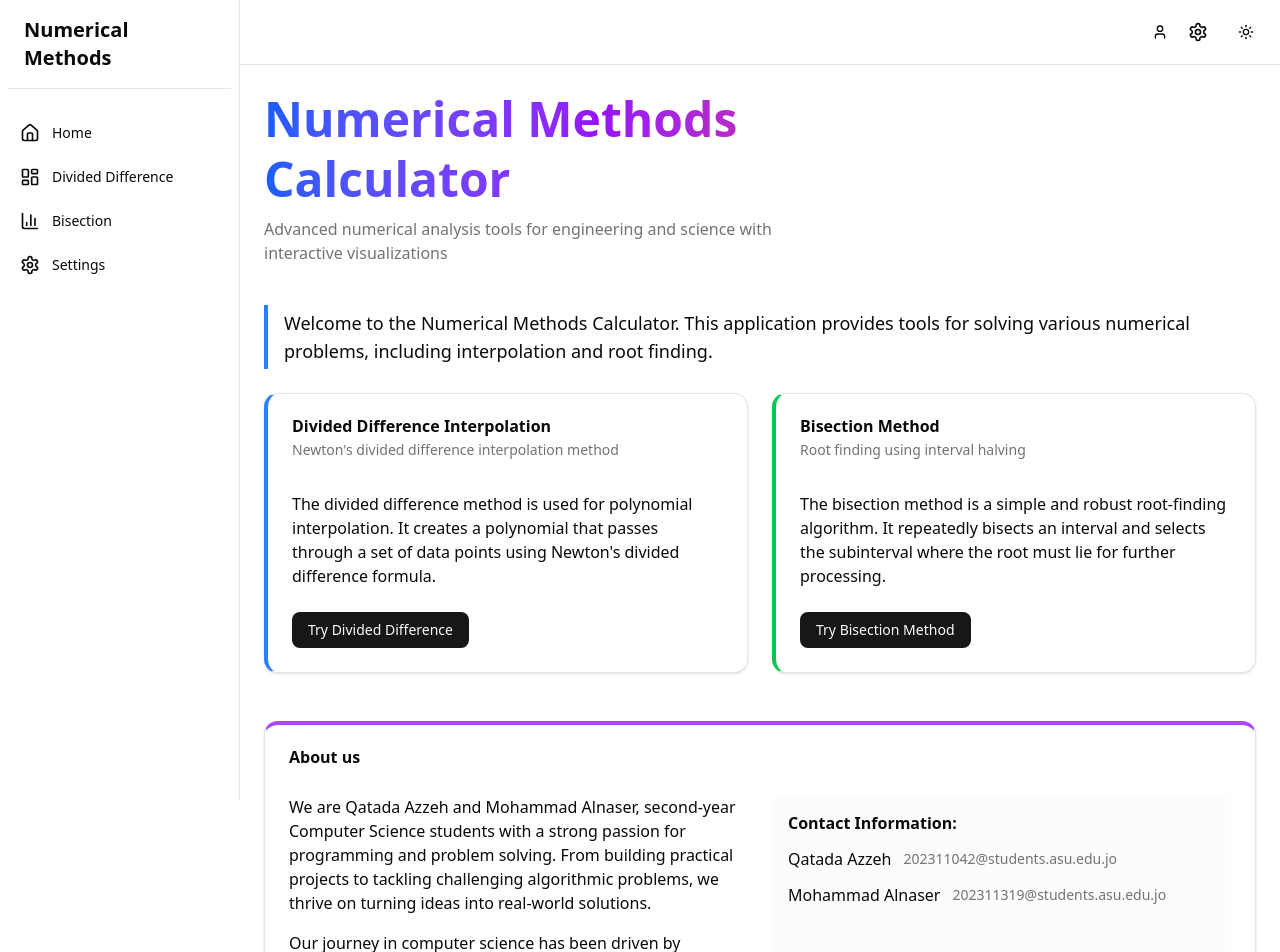
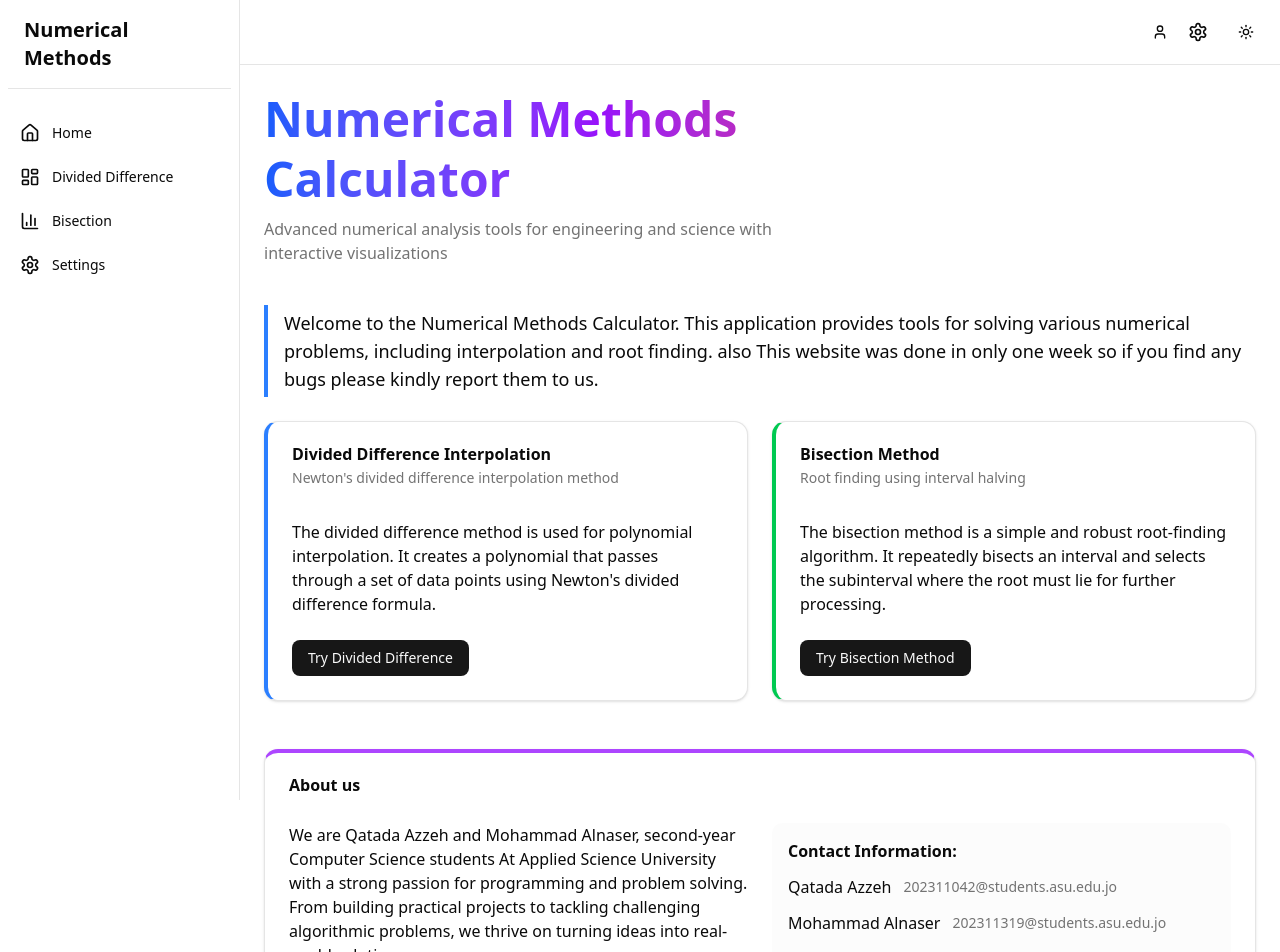
Before and after one commit to qatadaazzeh/numerical-calculator, a Next.js app: page / in a window 1280 px wide. Shown: the top 952 px of the page. Built offline with nearby package versions, Linux system fonts and the light colour scheme.

Commit message:
style: improve code formatting and readability in various components

```diff
--- a/app/globals.css
+++ b/app/globals.css
@@ -9,12 +9,12 @@
   }
 }
 
-/* Add smooth theme transition */
+
 * {
   @apply transition-colors duration-300;
 }
 
-/* Custom breakpoint for extra small screens */
+
 @layer utilities {
   @variants responsive {
     @media (min-width: 480px) {
--- a/app/page.tsx
+++ b/app/page.tsx
@@ -22,6 +22,7 @@ export default function Home() {
           <p className="text-base sm:text-lg border-l-4 border-blue-500 dark:border-blue-700 pl-4 py-1">
             Welcome to the Numerical Methods Calculator. This application provides tools for solving various
             numerical problems, including interpolation and root finding.
+            also This website was done in only one week so if you find any bugs please kindly report them to us.
           </p>
         </div>          <div className="grid gap-6 sm:grid-cols-1 md:grid-cols-2">
           <Card className="transition-all duration-300 hover:shadow-lg border-l-4 border-l-blue-500 dark:border-l-blue-600">
@@ -69,7 +70,7 @@ export default function Home() {
             <div className="grid gap-6 sm:grid-cols-1 lg:grid-cols-2">
               <div>
                 <p className="text-sm sm:text-base">
-                  We are Qatada Azzeh and Mohammad Alnaser, second-year Computer Science students with a strong passion for programming and problem solving. From building practical projects to tackling challenging algorithmic problems, we thrive on turning ideas into real-world solutions.
+                  We are Qatada Azzeh and Mohammad Alnaser, second-year Computer Science students At Applied Science University with a strong passion for programming and problem solving. From building practical projects to tackling challenging algorithmic problems, we thrive on turning ideas into real-world solutions.
                 </p>
                 <p className="mt-4 text-sm sm:text-base">
                   Our journey in computer science has been driven by curiosity, continuous learning, and a shared goal of mastering the art of coding.
--- a/components/layout/top-nav.tsx
+++ b/components/layout/top-nav.tsx
@@ -13,7 +13,7 @@ import {
     DropdownMenuTrigger,
 } from "@/components/ui/dropdown-menu";
 
-// Icons
+
 import { Settings, User, LogOut } from "lucide-react";
 
 export function TopNav() {
```
Also changed, not shown: app/bisection/page.tsx (+4 -4 lines), components/layout/sidebar.tsx (+8 -8 lines), context/settings-context.tsx (+3 -4 lines).
